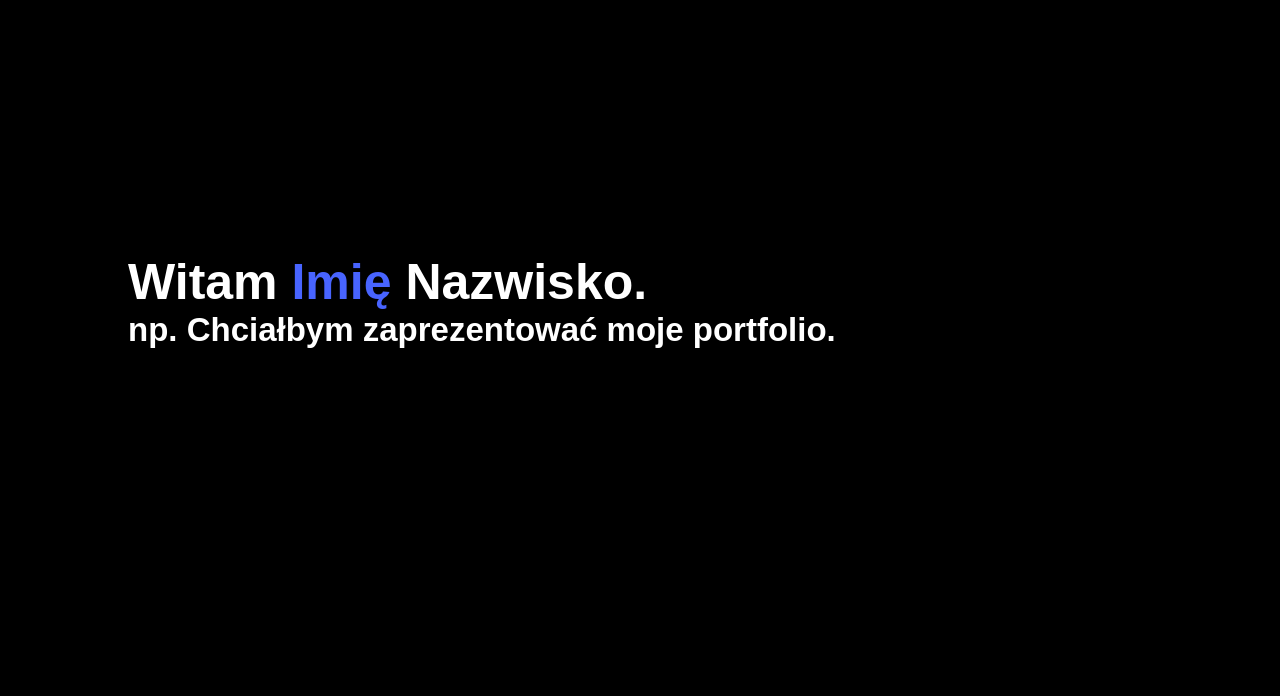
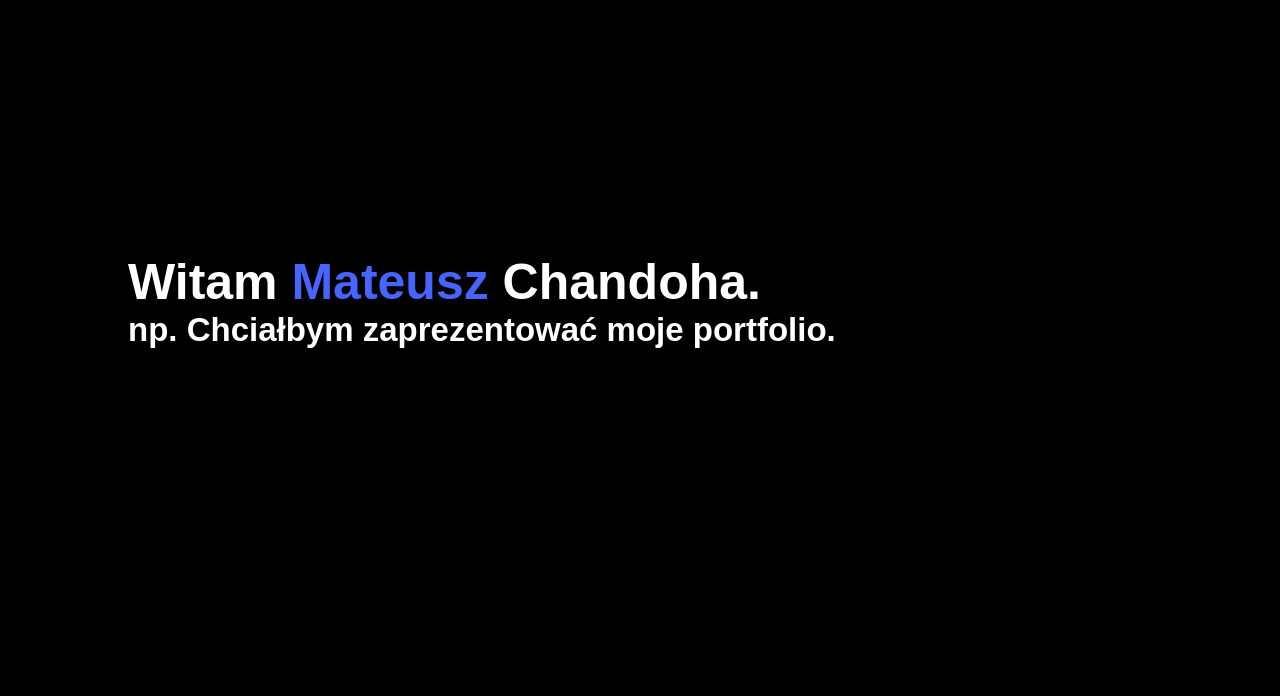
Before and after one commit to mchandoha/MCH, a plain HTML site: page index.html in a window 1280 px wide. Shown: the part 104-800 px from the top of the page. Drawn offline with Linux system fonts and the light colour scheme.

Commit message:
Update index.html

```diff
--- a/index.html
+++ b/index.html
@@ -28,7 +28,7 @@
             </div>
         </nav>
         <div class="header-text">
-            <h1 class="slide-left">Witam <span>Imię</span> Nazwisko.</h1> <!--miejsce na przedstawienie swojej osoby-->
+            <h1 class="slide-left">Witam <span>Mateusz</span> Chandoha.</h1> <!--miejsce na przedstawienie swojej osoby-->
             <p class="slide-left">np. Chciałbym zaprezentować moje portfolio.</p> <!--krótki opis czego dotyczy strona-->
         </div>
     </div>
```
